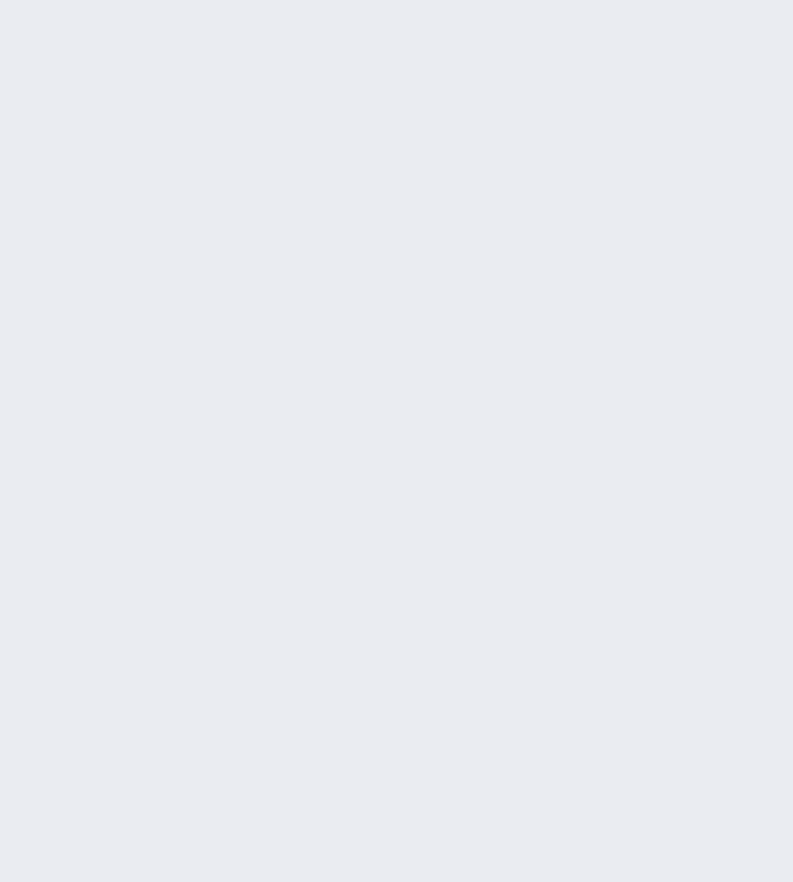
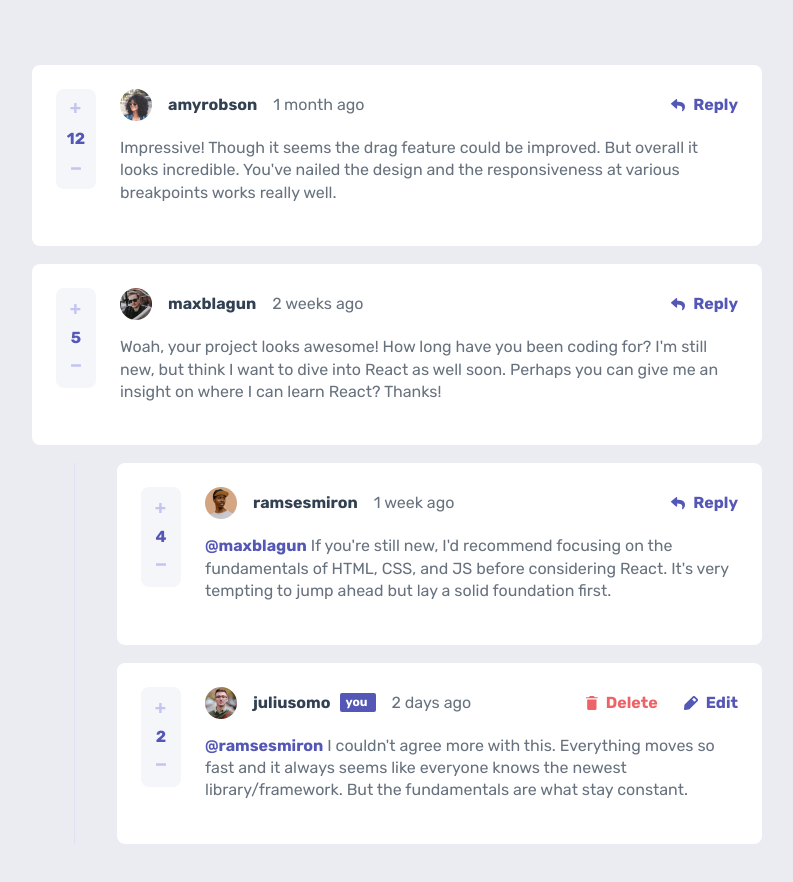
Before and after one commit to Mhmd-Tarek-Mhmd/Interactive-comments-section, a React (Vite) app: page / in a window 1280 px wide. Shown: the top 882 px of the page, without its empty margins (243-1036 px from the left). Before the commit the page ends 800 px from the top, so only its background shows below. Built offline with nearby package versions, Linux system fonts and the light colour scheme.

Commit message:
ADD: grid component

```diff
--- a/src/App.jsx
+++ b/src/App.jsx
@@ -3,6 +3,8 @@ import { useEffect, useContext } from "react";
 import Context from "./context";
 import { useFetch } from "./hooks";
 import { storageKey, getFromLocalStorage } from "./utils/helpers";
+
+import Grid from "./components/Grid";
 
 function App() {
   const { authedUser, comments } = useContext(Context);
@@ -17,7 +19,11 @@ function App() {
     }
   }, [data]);
 
-  return <section aria-label="Comments section"></section>;
+  return (
+    <section aria-label="Comments section">
+      <Grid />
+    </section>
+  );
 }
 
 export default App;
--- /dev/null
+++ b/src/components/Grid/Replies.jsx
@@ -0,0 +1,16 @@
+import Comment from "../Comment";
+import { replies } from "./grid.module.css";
+
+function Replies({ comment }) {
+  return (
+    <ul className={replies}>
+      {comment.replies.map((reply) => (
+        <li key={reply.id}>
+          <Comment comment={reply} parentId={comment.id} />
+        </li>
+      ))}
+    </ul>
+  );
+}
+
+export default Replies;
--- /dev/null
+++ b/src/components/Grid/grid.module.css
@@ -0,0 +1,34 @@
+.grid,
+.replies {
+  --gap: 16px;
+  display: grid;
+  gap: var(--gap);
+}
+.replies {
+  position: relative;
+  margin-top: var(--gap);
+  -webkit-padding-start: var(--gap);
+  padding-inline-start: var(--gap);
+}
+.replies::before {
+  width: 1px;
+  height: 100%;
+  content: "";
+  opacity: 0.3;
+  position: absolute;
+  border-radius: 4px;
+  background-color: var(--light-grayish-blue);
+}
+@media (min-width: 768px) {
+  .grid,
+  .replies {
+    --gap: 18px;
+  }
+  .replies {
+    -webkit-padding-start: 85px;
+    padding-inline-start: 85px;
+  }
+  .replies::before {
+    left: 42px;
+  }
+}
--- /dev/null
+++ b/src/components/Grid/index.jsx
@@ -0,0 +1,24 @@
+import { useContext } from "react";
+
+import Context from "../../context";
+
+import Comment from "../Comment";
+import Replies from "./Replies";
+import { grid } from "./grid.module.css";
+
+function Grid() {
+  const { comments } = useContext(Context);
+
+  return (
+    <ul className={grid}>
+      {comments.state.map((comment) => (
+        <li key={comment.id}>
+          <Comment comment={comment} />
+          {comment.replies.length ? <Replies comment={comment} /> : null}
+        </li>
+      ))}
+    </ul>
+  );
+}
+
+export default Grid;
```
